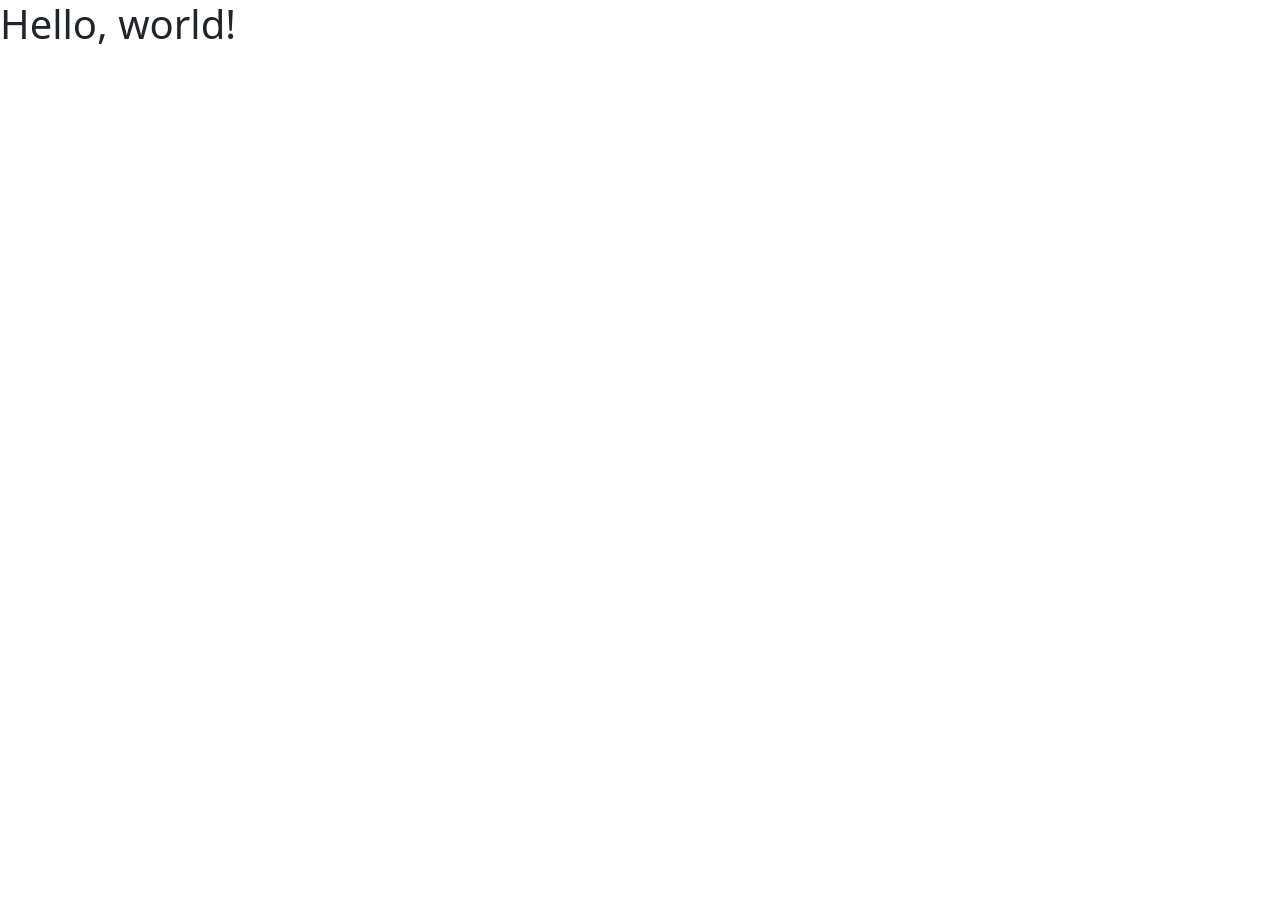
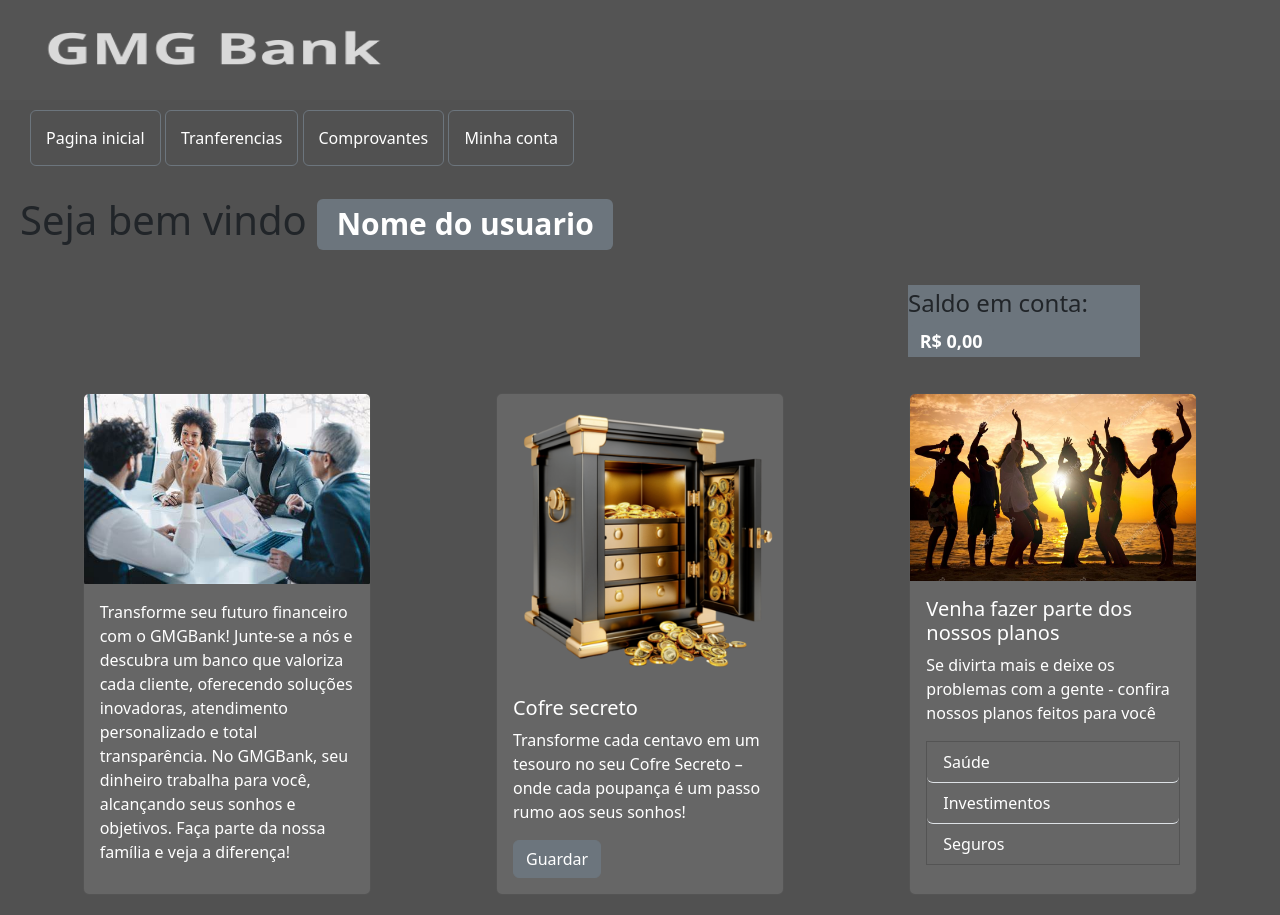
Before and after one commit to euoguss/GMGbank, a Flask app: page / in a window 1280 px wide. Before the commit the page is almost empty. Before the commit the page ends 44 px from the top, so only its background shows below. Run offline with Flask 3, Linux system fonts and the light colour scheme.

Commit message:
Integração inicial da tela principal

```diff
--- a/app.py
+++ b/app.py
@@ -1,9 +1,9 @@
-from flask import Flask
-from routes.home import home_route
+from flask import Flask, render_template, url_for
+from routes.site import site_route
 
 app = Flask(__name__)
 
-app.register_blueprint(home_route)
+app.register_blueprint(site_route)
 
 
 app.run(debug=True, host="0.0.0.0")
--- a/routes/home.py
+++ /dev/null
@@ -1,7 +0,0 @@
-from flask import Blueprint, render_template
-
-home_route = Blueprint('home', __name__)
-
-@home_route.route('/')
-def home():
-    return render_template('index.html')
--- /dev/null
+++ b/routes/site.py
@@ -0,0 +1,19 @@
+from flask import Blueprint, render_template
+
+site_route = Blueprint('site', __name__)
+
+@site_route.route('/')
+def home():
+    return render_template('index.html')
+
+@site_route.route('/transfer<int:id>')
+def transfer(id):
+    return render_template('transfer.html', id=id)
+
+@site_route.route('/receipts<int:id>')
+def receipts(id):
+    return render_template('receipts.html', id=id)
+
+@site_route.route('/account<int:id>')
+def account(id):
+    return render_template('account.html', id=id)
--- /dev/null
+++ b/static/style.css
@@ -0,0 +1,53 @@
+body{
+    background-color: #515151;
+}
+
+#card-title{
+    color: white;
+}
+
+#btn{
+    padding: 15px;
+}
+
+.card{
+    background-color: #666666;
+}
+
+.banner-logo{
+    width: 100vw;
+    height: 100px;
+}
+
+
+.top{
+    margin-bottom: 50px;
+}
+
+.welcome{
+    padding: 20px;
+}
+
+.btn-nav{
+    margin-left: 20px;
+    padding: 10px;
+}
+
+.link-btn{
+    text-decoration: black;
+    color: white;
+}
+
+.cont{
+    padding: 20px;
+    display: flex;
+    justify-content: space-around;
+}
+
+.saldo{
+    font-size: x-large;
+    padding: auto;
+    margin-top: 15px;
+    margin-left: 70vw;
+    margin-right: 10vw;
+}
--- a/templates/index.html
+++ b/templates/index.html
@@ -5,9 +5,57 @@
     <meta name="viewport" content="width=device-width, initial-scale=1">
     <title>GMG Bank</title>
     <link href="https://cdn.jsdelivr.net/npm/bootstrap@5.3.3/dist/css/bootstrap.min.css" rel="stylesheet" integrity="sha384-QWTKZyjpPEjISv5WaRU9OFeRpok6YctnYmDr5pNlyT2bRjXh0JMhjY6hW+ALEwIH" crossorigin="anonymous">
+    <link rel="stylesheet" href="{{url_for('static', filename='style.css')}}">
   </head>
   <body>
-    <h1>Hello, world!</h1>
+    <header>
+      <img class="banner-logo" src="{{url_for('static', filename='/assets/GMGBank.png')}}" alt="banner do site">
+      <nav class="btn-nav">
+        <button id="btn" type="button" class="btn btn-outline-secondary"><a class="link-btn" href="{{url_for('site.home')}}">Pagina inicial</a></button>
+        <button id="btn" type="button" class="btn btn-outline-secondary"><a class="link-btn" href="#">Tranferencias</a></button>
+        <button id="btn" type="button" class="btn btn-outline-secondary"><a class="link-btn" href="#">Comprovantes</a></button>
+        <button id="btn" type="button" class="btn btn-outline-secondary"><a class="link-btn" href="#">Minha conta</a></button>
+        </div>
+      </nav>
+
+    </header>
+    <h1 class="welcome"> Seja bem vindo <span class="badge bg-secondary">Nome do usuario</span></h1>
+<div class="container-fluid">
+    <p class="bg-secondary saldo">Saldo em conta: <span class="badge bg-secondary">R$ 0,00</span></p>
+</div>
+
+<div class="cont">
+
+    <div class="card" style="width: 18rem;">
+      <img src="{{url_for('static', filename='/assets/pessoasReuniao.jpg')}}" class="card-img-top" alt="pessoas em reuniao">
+      <div class="card-body">
+        <p id="card-title" class="card-text">Transforme seu futuro financeiro com o GMGBank! Junte-se a nós e descubra um banco que valoriza cada cliente, oferecendo soluções inovadoras, atendimento personalizado e total transparência. No GMGBank, seu dinheiro trabalha para você, alcançando seus sonhos e objetivos. Faça parte da nossa família e veja a diferença!</p>
+      </div>
+    </div>
+
+    <div class="card" style="width: 18rem;">
+        <img src="{{url_for('static', filename='/assets/cofreSecreto.png')}}" class="card-img-top" alt="imagen do cofre secreto">
+        <div class="card-body">
+            <h5 id="card-title" class="card-title">Cofre secreto</h5>
+            <p id="card-title" class="card-text">Transforme cada centavo em um tesouro no seu Cofre Secreto – onde cada poupança é um passo rumo aos seus sonhos!</p>
+            <!-- Criar um form para investir no cofre -->
+        <a href="#" class="btn btn-secondary">Guardar</a>
+        </div>
+    </div>
+
+    <div class="card" style="width: 18rem;">
+        <img src="{{url_for('static', filename='/assets/pessoasDivertindo.jpg')}}" class="card-img-top" alt="...">
+        <div class="card-body">
+          <h5 id="card-title" class="card-title">Venha fazer parte dos nossos planos</h5>
+          <p id="card-title" class="card-text">Se divirta mais e deixe os problemas com a gente - confira nossos planos feitos para você</p>
+          <ul id="card-title" class="card list-group list-group-flush">
+          <li id="card-title" class="card list-group-item">Saúde</li>
+          <li id="card-title" class="card list-group-item">Investimentos</li>
+          <li id="card-title" class="card list-group-item">Seguros</li>
+        </ul>
+    </div>
+      </div>
+</div>
     <script src="https://cdn.jsdelivr.net/npm/bootstrap@5.3.3/dist/js/bootstrap.bundle.min.js" integrity="sha384-YvpcrYf0tY3lHB60NNkmXc5s9fDVZLESaAA55NDzOxhy9GkcIdslK1eN7N6jIeHz" crossorigin="anonymous"></script>
   </body>
 </html>
```
Also changed, not shown: static/assets/GMGBank.png (added), static/assets/cofreSecreto.png (added), static/assets/pessoasDivertindo.jpg (added), static/assets/pessoasReuniao.jpg (added), templates/account.html (added), templates/receipts.html (added), templates/tranfer.html (added).
